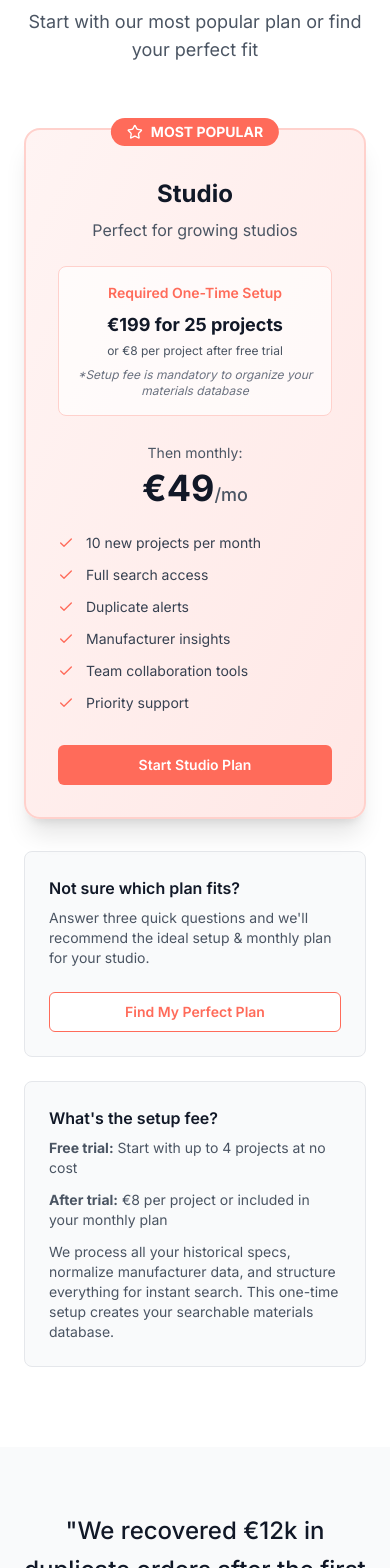
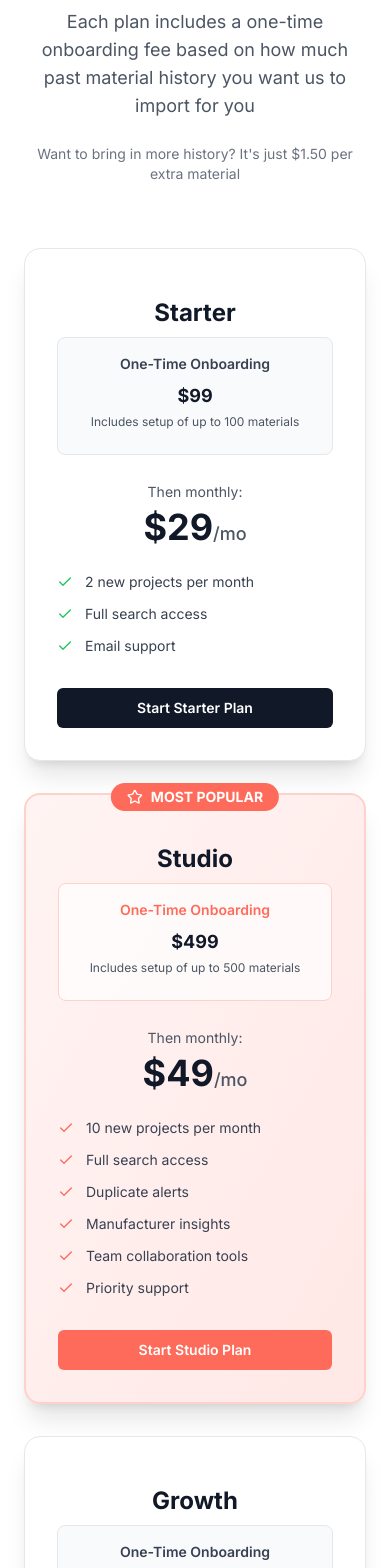
Before and after one commit to martacalvinho/treq-landing, a React (Vite) app: page / in a window 390 px wide. Shown: the part 5200-6768 px from the top of the page. Built offline with nearby package versions, Linux system fonts and the light colour scheme.

Commit message:
Update pricing structure
Update pricing to include one-time onboarding fees based on material import volume.

```diff
--- a/src/components/PlanFinderWizard.tsx
+++ b/src/components/PlanFinderWizard.tsx
@@ -33,13 +33,12 @@ const PlanFinderWizard: React.FC<WizardProps> = ({ isOpen, onClose }) => {
   const questions = [
     {
       id: 'importSize' as keyof WizardAnswers,
-      title: 'How many historical material schedules do you want digitised right now?',
+      title: 'How many historical materials do you want digitized right now?',
       options: [
-        { value: 'import_tiny', label: '0-4 specs' },
-        { value: 'import_small', label: 'Up to 25' },
-        { value: 'import_mid', label: '26-75' },
-        { value: 'import_large', label: '76-150' },
-        { value: 'import_custom', label: '150+' }
+        { value: 'import_tiny', label: '0-100 materials' },
+        { value: 'import_small', label: '101-500 materials' },
+        { value: 'import_mid', label: '501-1,500 materials' },
+        { value: 'import_large', label: '1,500+ materials' }
       ]
     },
     {
@@ -65,18 +64,17 @@ const PlanFinderWizard: React.FC<WizardProps> = ({ isOpen, onClose }) => {
   const calculateRecommendation = (answers: WizardAnswers): RecommendationResult => {
     // Setup plan mapping
     const setupMapping = {
-      'import_tiny': { plan: 'Free Setup', price: 'Free up to 4 specs' },
-      'import_small': { plan: 'Mini Setup', price: '€199' },
-      'import_mid': { plan: 'Pro Setup', price: '€499' },
-      'import_large': { plan: 'Full Studio Setup', price: '€799' },
-      'import_custom': { plan: 'Custom Setup', price: 'Contact Sales' }
+      'import_tiny': { plan: 'Starter Setup', price: '$99 (up to 100 materials)' },
+      'import_small': { plan: 'Studio Setup', price: '$499 (up to 500 materials)' },
+      'import_mid': { plan: 'Growth Setup', price: '$999 (up to 1,500 materials)' },
+      'import_large': { plan: 'Custom Setup', price: 'Contact Sales' }
     };
 
     // Monthly plan mapping
     let monthlyMapping = {
-      'new_low': { plan: 'Starter', price: '€29/mo' },
-      'new_med': { plan: 'Studio', price: '€49/mo' },
-      'new_high': { plan: 'Growth', price: '€99/mo' },
+      'new_low': { plan: 'Starter', price: '$29/mo' },
+      'new_med': { plan: 'Studio', price: '$49/mo' },
+      'new_high': { plan: 'Growth', price: '$99/mo' },
       'new_ultra': { plan: 'Enterprise', price: 'Custom' }
     };
 
@@ -86,13 +84,13 @@ const PlanFinderWizard: React.FC<WizardProps> = ({ isOpen, onClose }) => {
     // Advanced needs logic
     if (answers.advancedNeeds === 'adv_yes') {
       if (answers.monthlyProjects === 'new_low') {
-        monthlyPlan = { plan: 'Studio', price: '€49/mo' };
+        monthlyPlan = { plan: 'Studio', price: '$49/mo' };
       } else if (answers.monthlyProjects === 'new_med') {
-        monthlyPlan = { plan: 'Growth', price: '€99/mo' };
+        monthlyPlan = { plan: 'Growth', price: '$99/mo' };
       }
     }
 
-    const isCustom = answers.importSize === 'import_custom' || answers.monthlyProjects === 'new_ultra';
+    const isCustom = answers.importSize === 'import_large' || answers.monthlyProjects === 'new_ultra';
 
     return {
       setupPlan: setupPlan.plan,
@@ -188,7 +186,7 @@ const PlanFinderWizard: React.FC<WizardProps> = ({ isOpen, onClose }) => {
               <div className="bg-gray-50 rounded-lg p-6 mb-6">
                 <div className="grid grid-cols-1 md:grid-cols-2 gap-4">
                   <div className="text-center">
-                    <h5 className="font-semibold text-gray-900 mb-2">Setup</h5>
+                    <h5 className="font-semibold text-gray-900 mb-2">One-Time Setup</h5>
                     <div className="text-lg font-bold text-coral">{recommendation.setupPlan}</div>
                     <div className="text-sm text-gray-600">{recommendation.setupPrice}</div>
                   </div>
@@ -208,7 +206,7 @@ const PlanFinderWizard: React.FC<WizardProps> = ({ isOpen, onClose }) => {
                 ) : (
                   <>
                     <Button className="w-full bg-coral hover:bg-coral-600 text-white">
-                      {recommendation.setupPlan === 'Free Setup' ? 'Start Free Upload' : 'Schedule Setup Call'}
+                      Start {recommendation.monthlyPlan} Plan
                     </Button>
                     <button
                       onClick={resetWizard}
--- a/src/components/PricingSection.tsx
+++ b/src/components/PricingSection.tsx
@@ -7,13 +7,50 @@ import PlanFinderWizard from "./PlanFinderWizard";
 const PricingSection = () => {
   const [showWizard, setShowWizard] = useState(false);
 
-  const studioFeatures = [
+  const plans = [
+    {
+      name: "Starter",
+      price: "$29",
+      setupFee: "$99",
+      setupDescription: "Includes setup of up to 100 materials",
+      features: [
+        "2 new projects per month",
+        "Full search access",
+        "Email support"
+      ],
+      popular: false
+    },
+    {
+      name: "Studio",
+      price: "$49",
+      setupFee: "$499",
+      setupDescription: "Includes setup of up to 500 materials",
+      features: [
         "10 new projects per month",
         "Full search access",
         "Duplicate alerts",
         "Manufacturer insights",
         "Team collaboration tools",
         "Priority support"
+      ],
+      popular: true
+    },
+    {
+      name: "Growth",
+      price: "$99",
+      setupFee: "$999",
+      setupDescription: "Includes setup of up to 1,500 materials",
+      features: [
+        "20 new projects per month",
+        "Full search access",
+        "Duplicate alerts",
+        "Manufacturer insights",
+        "Advanced team collaboration",
+        "API/Export access",
+        "Priority support + Reports"
+      ],
+      popular: false
+    }
   ];
 
   return (
@@ -23,34 +60,46 @@ const PricingSection = () => {
           <h2 className="text-3xl md:text-4xl font-bold text-gray-900 mb-4">
             Choose Your Plan
           </h2>
-          <p className="text-lg text-gray-600 max-w-2xl mx-auto">
-            Start with our most popular plan or find your perfect fit
+          <p className="text-lg text-gray-600 max-w-3xl mx-auto mb-6">
+            Each plan includes a one-time onboarding fee based on how much past material history you want us to import for you
+          </p>
+          <p className="text-sm text-gray-500 max-w-2xl mx-auto">
+            Want to bring in more history? It's just $1.50 per extra material
           </p>
         </div>
 
-        {/* Two Column Layout */}
-        <div className="grid md:grid-cols-2 gap-8 max-w-5xl mx-auto">
-
-          {/* Left Column - Most Popular Studio Plan */}
-          <div className="relative bg-gradient-to-br from-coral-50 to-coral-100 border-2 border-coral-200 rounded-2xl p-8 shadow-xl">
+        {/* Three Column Layout */}
+        <div className="grid md:grid-cols-3 gap-8 max-w-6xl mx-auto mb-12">
+          {plans.map((plan, index) => (
+            <div key={plan.name} className={`relative rounded-2xl p-8 shadow-xl ${
+              plan.popular
+                ? 'bg-gradient-to-br from-coral-50 to-coral-100 border-2 border-coral-200'
+                : 'bg-white border border-gray-200'
+            }`}>
               {/* Most Popular Badge */}
+              {plan.popular && (
                 <div className="absolute -top-3 left-1/2 transform -translate-x-1/2">
                   <div className="bg-coral text-white px-4 py-1 rounded-full text-sm font-bold flex items-center gap-2">
                     <Star className="h-4 w-4" />
                     MOST POPULAR
                   </div>
                 </div>
+              )}
 
               <div className="text-center mb-6 mt-4">
-              <h3 className="text-2xl font-bold text-gray-900 mb-2">Studio</h3>
-              <p className="text-gray-600 mb-6">Perfect for growing studios</p>
+                <h3 className="text-2xl font-bold text-gray-900 mb-2">{plan.name}</h3>
 
-              {/* Setup Fee Section */}
-              <div className="mb-6 p-4 bg-white/70 rounded-lg border border-coral-200">
-                <div className="text-sm font-semibold text-coral mb-2">Required One-Time Setup</div>
-                <div className="text-lg font-bold text-gray-900 mb-1">€199 for 25 projects</div>
-                <div className="text-xs text-gray-600 mb-2">or €8 per project after free trial</div>
-                <div className="text-xs text-gray-500 italic">*Setup fee is mandatory to organize your materials database</div>
+                {/* One-Time Setup Fee Section */}
+                <div className={`mb-6 p-4 rounded-lg border ${
+                  plan.popular ? 'bg-white/70 border-coral-200' : 'bg-gray-50 border-gray-200'
+                }`}>
+                  <div className={`text-sm font-semibold mb-2 ${
+                    plan.popular ? 'text-coral' : 'text-gray-700'
+                  }`}>
+                    One-Time Onboarding
+                  </div>
+                  <div className="text-lg font-bold text-gray-900 mb-1">{plan.setupFee}</div>
+                  <div className="text-xs text-gray-600 mb-2">{plan.setupDescription}</div>
                 </div>
 
                 {/* Monthly Price */}
@@ -58,27 +107,35 @@ const PricingSection = () => {
                   <span className="text-sm text-gray-600">Then monthly:</span>
                 </div>
                 <div className="text-4xl font-bold text-gray-900 mb-4">
-                €49<span className="text-lg font-medium text-gray-600">/mo</span>
+                  {plan.price}<span className="text-lg font-medium text-gray-600">/mo</span>
                 </div>
               </div>
 
               {/* Features */}
               <div className="space-y-3 mb-8">
-              {studioFeatures.map((feature, index) => (
-                <div key={index} className="flex items-center text-sm">
-                  <Check className="h-4 w-4 text-coral mr-3 flex-shrink-0" />
+                {plan.features.map((feature, featureIndex) => (
+                  <div key={featureIndex} className="flex items-center text-sm">
+                    <Check className={`h-4 w-4 mr-3 flex-shrink-0 ${
+                      plan.popular ? 'text-coral' : 'text-green-500'
+                    }`} />
                     <span className="text-gray-700">{feature}</span>
                   </div>
                 ))}
               </div>
 
-            <Button className="w-full bg-coral hover:bg-coral-600 text-white font-semibold py-3 transition-all duration-200 hover:scale-105">
-              Start Studio Plan
+              <Button className={`w-full font-semibold py-3 transition-all duration-200 hover:scale-105 ${
+                plan.popular
+                  ? 'bg-coral hover:bg-coral-600 text-white'
+                  : 'bg-gray-900 hover:bg-gray-800 text-white'
+              }`}>
+                Start {plan.name} Plan
               </Button>
             </div>
+          ))}
+        </div>
 
-          {/* Right Column - Helper Sections */}
-          <div className="space-y-6">
+        {/* Helper Sections */}
+        <div className="grid md:grid-cols-2 gap-8 max-w-4xl mx-auto">
 
           {/* Plan Finder */}
           <div className="bg-gray-50 rounded-lg p-6 border border-gray-200">
@@ -97,21 +154,20 @@ const PricingSection = () => {
 
           {/* Setup Fee Explanation */}
           <div className="bg-gray-50 rounded-lg p-6 border border-gray-200">
-              <h4 className="font-semibold text-gray-900 mb-2">What's the setup fee?</h4>
+            <h4 className="font-semibold text-gray-900 mb-2">What's the onboarding fee?</h4>
             <div className="space-y-3 text-sm text-gray-600">
               <p>
-                  <strong>Free trial:</strong> Start with up to 4 projects at no cost
+                We process all your historical specs, normalize manufacturer data, and structure everything for instant search.
               </p>
               <p>
-                  <strong>After trial:</strong> €8 per project or included in your monthly plan
+                <strong>Need more materials?</strong> Add extra history at just $1.50 per material beyond your plan's limit.
               </p>
               <p>
-                  We process all your historical specs, normalize manufacturer data, and structure everything for instant search. This one-time setup creates your searchable materials database.
+                This one-time setup creates your searchable materials database.
               </p>
             </div>
           </div>
 
-          </div>
         </div>
 
         {/* Plan Finder Wizard Modal */}
```
Lines whose indentation alone changed are shown as unchanged.
